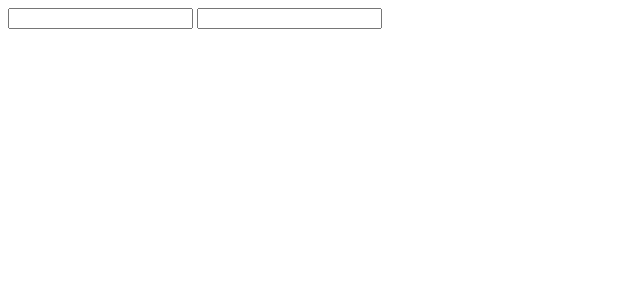
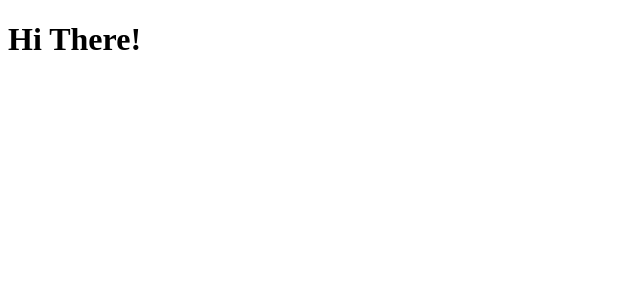
Before and after one commit to chandrasekharanil104/ModernUdemyCourse, a React (Create React App) app: page / in a window 1280 px wide. Shown: the top 300 px of the page, without its empty margins (0-640 px from the left). Built offline with nearby package versions, Linux system fonts and the light colour scheme.

Commit message:
Last commit on Git FirstProject Branch

```diff
--- a/src/App.js
+++ b/src/App.js
@@ -1 +1,11 @@
 import React from 'react';
+
+const App = function () {
+	return (
+		<div>
+			<h1>Hi There!</h1>
+		</div>
+	);
+};
+
+export default App;
--- a/src/index.js
+++ b/src/index.js
@@ -1,21 +1,8 @@
 import React from "react";
 import ReactDOM from "react-dom/client";
+import App from "./App";
 
 const el = document.getElementById("root");
 const root = ReactDOM.createRoot(el); // controls the contents of the container node you pass in. Any existing DOM elements inside are replaced when render is called.
 
-const App = function () {
-	const abcobject = { name: "Monkey D Luffy", number: 23 };
-	return (
-		<div>
-			<input objectdisplay={abcobject} />
-			{/* We can display object inside the input as props. */}
-			{/* <h1>{abcobject}</h1> */}{" "}
-			{/* Displaying object like this throws an error but we can display the object as props. NOTE:  Object cannot be displayed inside the JSX tags.!!!! */}
-			{/* <input objectdisplay={abcobject} /> */}
-			<input type="number" />
-		</div>
-	);
-};
-
 root.render(<App />);
```
